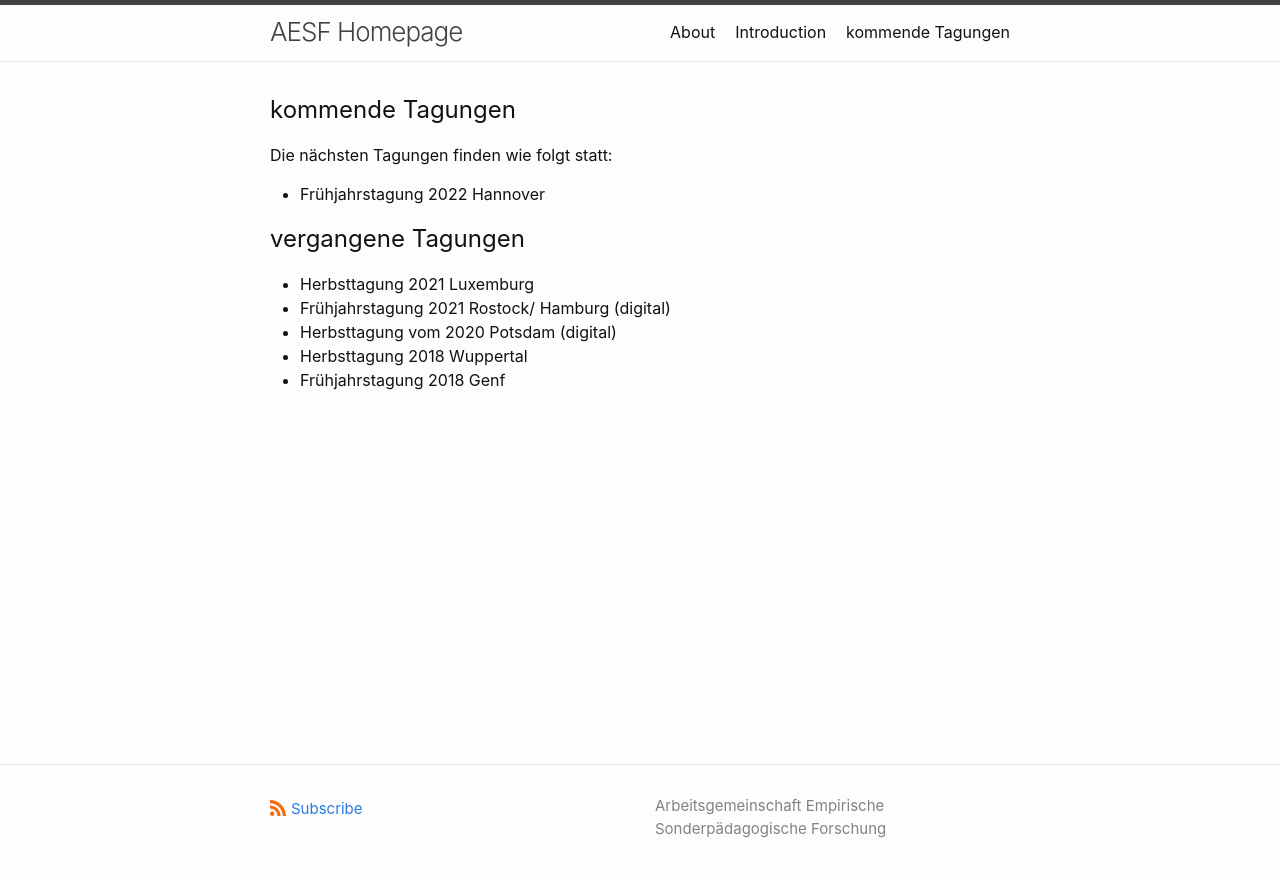
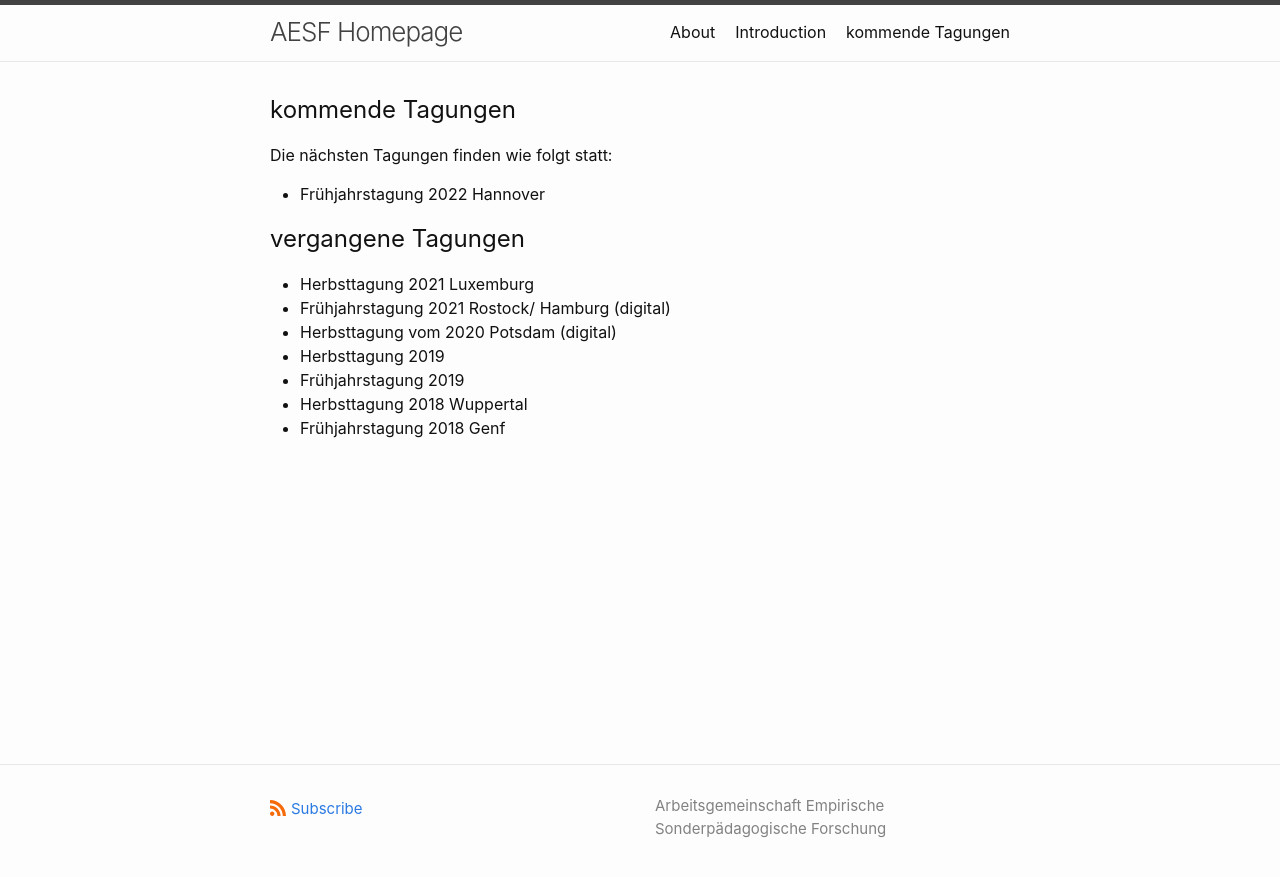
Before and after one commit to jazznbass/aesf_homepage, a Jekyll site: the page built from _pages/conferences.md, in a window 1280 px wide. Shown: the top 877 px of the page. Built offline with Jekyll 4.4.1, drawn with Linux system fonts in a browser that asks for light colours; our own code applies the rules of GitHub Pages for plain Markdown files.

Commit message:
Update conferences.md

```diff
--- a/_pages/conferences.md
+++ b/_pages/conferences.md
@@ -7,5 +7,7 @@ Die nächsten Tagungen finden wie folgt statt:
 - Herbsttagung 2021   	Luxemburg
 - Frühjahrstagung 2021  Rostock/ Hamburg (digital)
 - Herbsttagung vom 2020 Potsdam (digital)
+- Herbsttagung 2019
+- Frühjahrstagung 2019
 - Herbsttagung 2018     Wuppertal
 - Frühjahrstagung 2018  Genf
```
